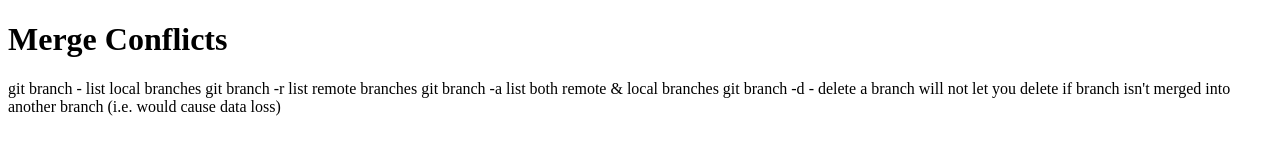
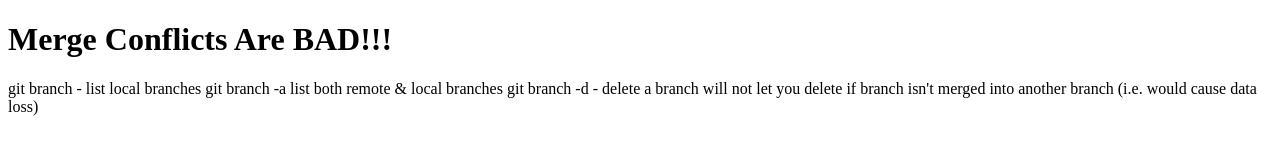
Before and after one commit to nfiona/merge-conflicts, a plain HTML site: page index.html in a window 1280 px wide. Drawn offline with Linux system fonts and the light colour scheme.

Commit message:
changed title and paragraph text

```diff
--- a/index.html
+++ b/index.html
@@ -5,9 +5,8 @@
     <title></title>
   </head>
   <body>
-    <h1>Merge Conflicts</h1>
+    <h1>Merge Conflicts Are BAD!!!</h1>
       <p>git branch - list local branches
-      git branch -r list remote branches
       git branch -a list both remote & local branches
       git branch -d <branch_to_delete> - delete a branch
         will not let you delete if branch isn't merged into another branch (i.e. would cause data loss)
```
